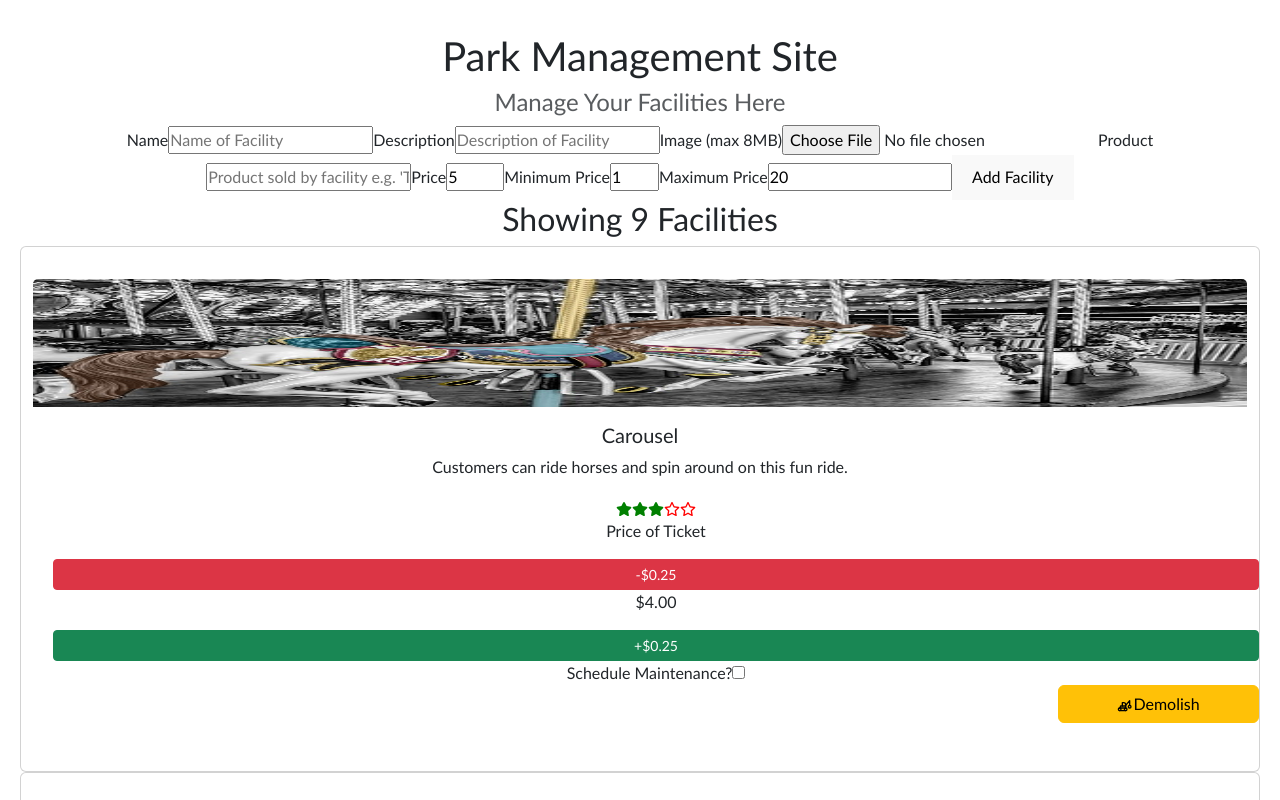
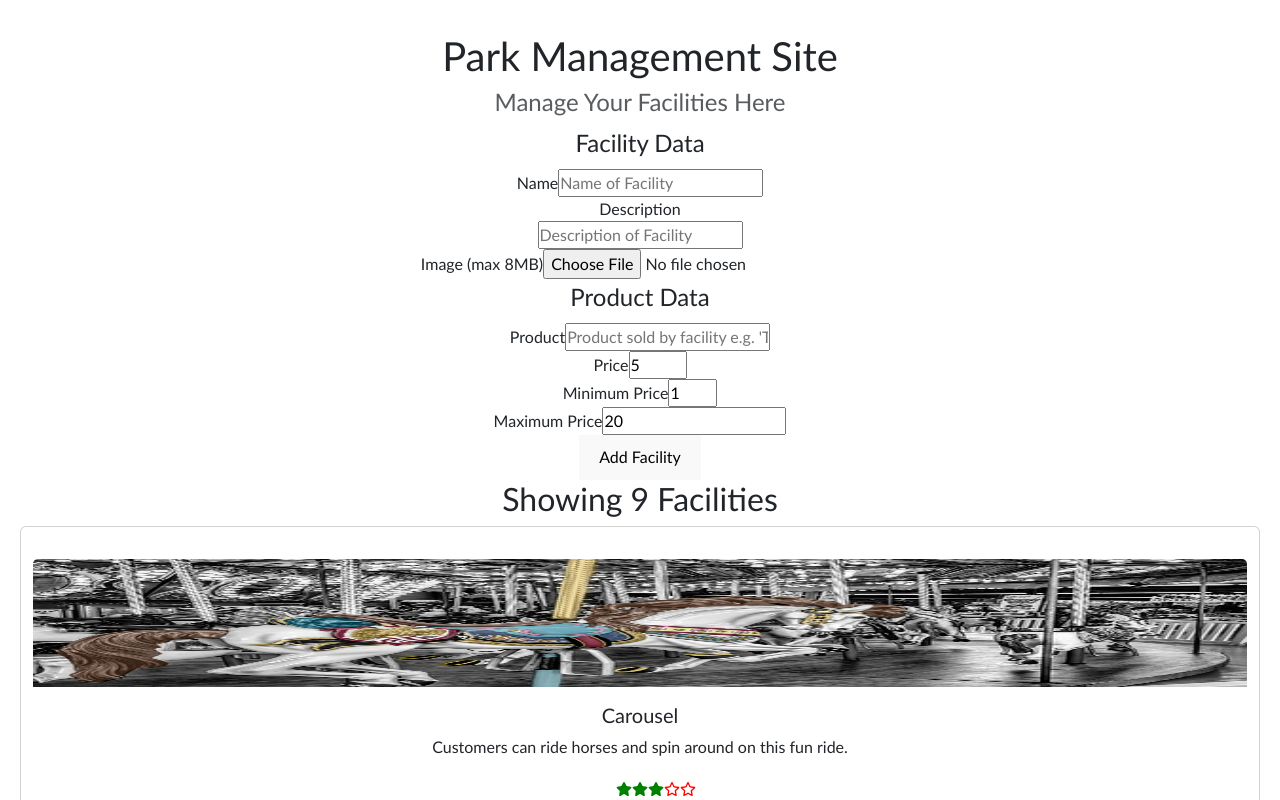
Before and after one commit to JazzAnt/park-manager, a React (Vite) app: page / in a window 1280 px wide. Shown: the top 800 px of the page. Built offline with nearby package versions, Linux system fonts and the light colour scheme.

Commit message:
add divs and classes to add facility form to facilitate styling

```diff
--- a/src/components/AddFacilityForm.jsx
+++ b/src/components/AddFacilityForm.jsx
@@ -48,7 +48,7 @@ const AddFacilityForm = ({ addNewFacility = (f) => f }) => {
       );
       setName("");
       setDescription("");
-      setImage(undefined)
+      setImage(undefined);
       setProduct("");
       setPrice(5);
       setMinPrice(1);
@@ -60,7 +60,10 @@ const AddFacilityForm = ({ addNewFacility = (f) => f }) => {
   // because onSubmit resets the input values even if the input
   // didn't pass the validateImage() check
   return (
-    <form>
+    <form className="facilityForm">
+      <fieldset>
+        <legend>Facility Data</legend>
+        <div className="form-row">
           <label>Name</label>
           <input
             type="text"
@@ -70,19 +73,30 @@ const AddFacilityForm = ({ addNewFacility = (f) => f }) => {
             aria-required
             onChange={(event) => setName(event.target.value)}
           />
+        </div>
+        <div className="form-row">
           <label>Description</label>
+        </div>
+        <div className="form-row">
           <input
             type="text"
             value={description}
             placeholder="Description of Facility"
             onChange={(event) => setDescription(event.target.value)}
           />
+        </div>
+        <div className="form-row">
           <label>Image (max 8MB)</label>
           <input
             type="file"
             accept="image/jpeg, image/png, image/svg+xml"
             onChange={(event) => setImage(event.target.files[0])}
           />
+        </div>
+      </fieldset>
+      <fieldset>
+        <legend>Product Data</legend>
+        <div className="form-row">
           <label>Product</label>
           <input
             type="text"
@@ -92,6 +106,8 @@ const AddFacilityForm = ({ addNewFacility = (f) => f }) => {
             aria-required
             onChange={(event) => setProduct(event.target.value)}
           />
+        </div>
+        <div className="form-row">
           <label>Price</label>
           <input
             type="number"
@@ -102,6 +118,8 @@ const AddFacilityForm = ({ addNewFacility = (f) => f }) => {
             max={maxPrice}
             onChange={(event) => setPrice(event.target.value)}
           />
+        </div>
+        <div className="form-row">
           <label>Minimum Price</label>
           <input
             type="number"
@@ -112,6 +130,8 @@ const AddFacilityForm = ({ addNewFacility = (f) => f }) => {
             max={price}
             onChange={(event) => setMinPrice(event.target.value)}
           />
+        </div>
+        <div className="form-row">
           <label>Maximum Price</label>
           <input
             type="number"
@@ -122,9 +142,13 @@ const AddFacilityForm = ({ addNewFacility = (f) => f }) => {
             max={Number.MAX_SAFE_INTEGER}
             onChange={(event) => setMaxPrice(event.target.value)}
           />
+        </div>
+      </fieldset>
+      <div className="formButtons">
         <button type="button" onClick={submit}>
           Add Facility
         </button>
+      </div>
     </form>
   );
 };
```
Lines whose indentation alone changed are shown as unchanged.
